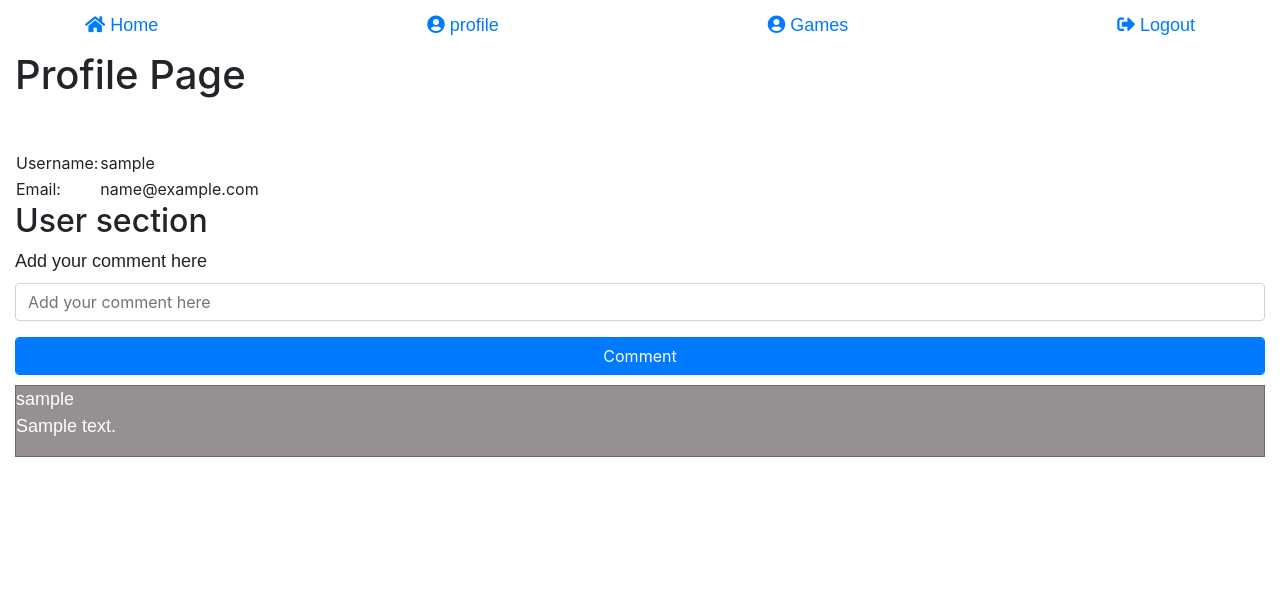
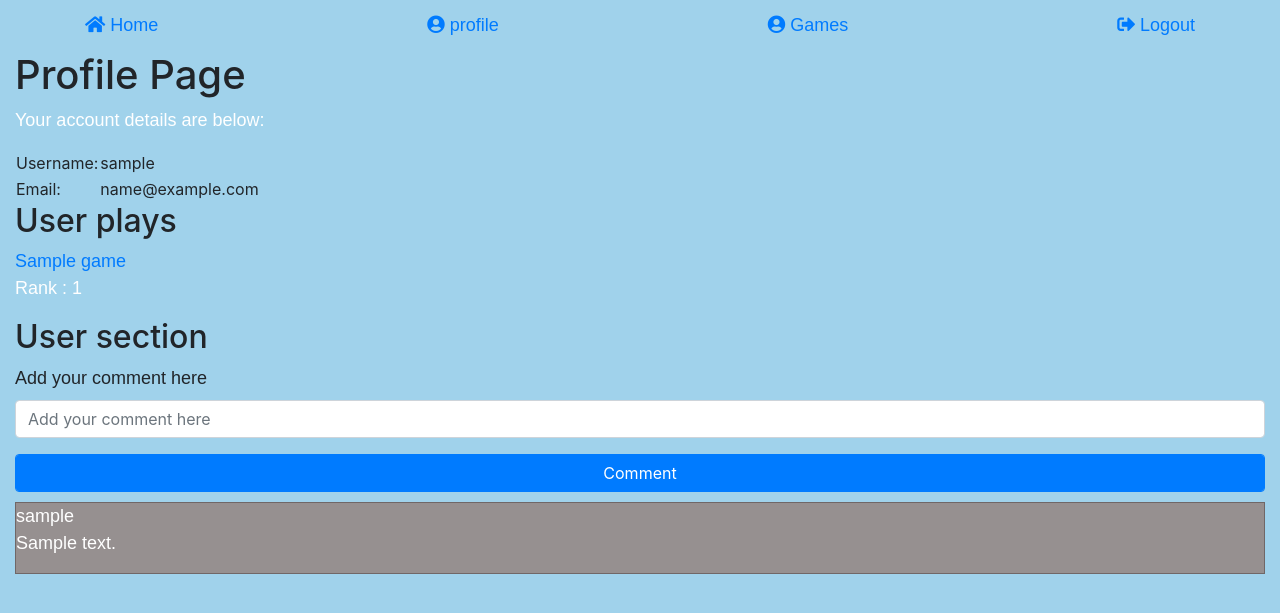
Before and after one commit to VedranNejedly/IIP-gamers-social-app, a Flask app: a page that uses templates/profile.html in a window 1280 px wide. Shown: the top 613 px of the page. Run offline with Flask 2, Linux system fonts and the light colour scheme; the visitor is signed in with stand-in values (Sample User, id 1); a database or web service that is not in the repository returns one stand-in record (values such as "Sample title"); some libraries are stand-ins or nearby versions.

Commit message:
Ranking system for games, when user sets his rank in game, it is shown on his profile that the user plays the game, admin can add rank for the game

```diff
--- a/app.py
+++ b/app.py
@@ -144,8 +144,12 @@
     if 'loggedin' in session:
         cursor.execute('SELECT * FROM users WHERE username = %s', [username])
         account = cursor.fetchone()
+        cursor.execute('SELECT * FROM games')
+        games = cursor.fetchall()
         cursor.execute('SELECT * FROM users')
         users = cursor.fetchall()
+        cursor.execute('SELECT * FROM user_plays WHERE user_id =%s',(account[0],))
+        user_plays = cursor.fetchall()
         cursor.execute('SELECT * FROM profile_comments WHERE target_id = %s', [account['id']])
         comments = cursor.fetchall()
         if request.method == 'POST' and 'comment' in request.form:
@@ -154,7 +158,7 @@
             conn.commit()
 
         # Show the profile page with account info
-        return render_template('profile.html', account=account,comments=comments,users=users)
+        return render_template('profile.html', account=account,comments=comments,users=users,user_plays=user_plays,games=games)
     # User is not loggedin redirect to login page
 
 
@@ -176,6 +180,26 @@
         cursor.execute('SELECT * FROM profile_comments where target_id = %s', [account['id']])
         comments = cursor.fetchall()
         return render_template('profile.html',account=account,comments=comments,users=users)
+
+
+@app.route('/games/<title>',methods=['GET', 'POST'])
+def addcomment(title):
+    cursor = conn.cursor(cursor_factory=psycopg2.extras.DictCursor)
+    cursor.execute('SELECT * FROM games WHERE title = %s', (title,))
+    game = cursor.fetchone()
+    cursor.execute('SELECT * FROM users')
+    users = cursor.fetchall()
+    cursor.execute('SELECT * FROM game_comments WHERE game_id = %s', [game[0]])
+    comments = cursor.fetchall()
+    if request.method == 'POST' and 'comment' in request.form:
+        # Create variables for easy access
+        comment = request.form['comment']
+        # Check if game exists
+        cursor.execute("INSERT INTO game_comments (comment, user_id, game_id) VALUES (%s,%s,%s)", (comment, session['id'], game[0]))
+        conn.commit()
+        cursor.execute('SELECT * FROM game_comments where game_id = %s', [game[0]])
+        comments = cursor.fetchall()
+        return render_template('game.html',game=game,comments=comments,users=users)
 
 
 
@@ -225,21 +249,58 @@
     return render_template('add-game.html')
 
 
-@app.route('/games/<title>')
+@app.route('/games/<title>',methods=['GET', 'POST'])
 def profile_by_title(title):
     cursor = conn.cursor(cursor_factory=psycopg2.extras.DictCursor)
     # Check if user is loggedin
+
+
     if 'loggedin' in session:
         cursor.execute('SELECT * FROM games WHERE title = %s', [title])
         game = cursor.fetchone()
         cursor.execute('SELECT * FROM game_comments WHERE game_id = %s', [game[0]])
         comments = cursor.fetchall()
-        print(comments)
+        cursor.execute('SELECT * FROM ranks WHERE game_id = %s', [game[0]])
+        ranks = cursor.fetchall()
         cursor.execute('SELECT * FROM users')
         users = cursor.fetchall()
-        return render_template('game.html', game=game,comments=comments,users=users)
+        #     # Create variables for easy access
+        #     rank = request.form['rank']
+        #     cursor.execute('SELECT * FROM user_plays WHERE user_id   = %s', [session['id']])
+        #     flag = cursor.fetchall()
+        #     print("flag flag flag")
+        #     print(flag)
+        #     cursor.execute("INSERT INTO user_plays (user_id,game_id, rank) VALUES (%s,%s,%s)", (session['id'], game[0], rank))
+        #     conn.commit()
+        #     return redirect(url_for('games'))
+
+
+        return render_template('game.html', game=game,comments=comments,users=users,ranks=ranks)
     # User is not loggedin redirect to login page
     return redirect(url_for('login'))
+
+
+@app.route('/games/<title>/set-rank',methods=['GET', 'POST'])
+def setRank(title):
+    cursor = conn.cursor(cursor_factory=psycopg2.extras.DictCursor)
+    cursor.execute('SELECT * FROM games WHERE title = %s', [title])
+    game = cursor.fetchone()
+    cursor.execute('SELECT * FROM ranks WHERE game_id = %s', [game[0]])
+    ranks = cursor.fetchall()
+    if request.method == 'POST' and 'rank' in request.form:
+        cursor.execute("SELECT * FROM user_plays WHERE user_id =%s",[session['id']])
+        flag = cursor.fetchone()
+        rank = request.form['rank']
+        if flag[0]:
+            cursor.execute("UPDATE user_plays SET rank = %s WHERE user_id=%s",[rank,session['id']])
+            conn.commit()
+            return redirect(url_for('profile_by_title',title = title))
+        else:
+            cursor.execute("INSERT INTO user_plays (user_id,game_id, rank) VALUES (%s,%s,%s)", (session['id'], game[0], rank))
+            conn.commit()
+            return redirect(url_for('profile_by_title',title = title))
+    return render_template('set-rank.html',game=game,ranks = ranks)
+
 
 @app.route('/games/<title>/guides')
 def getGuides(title):
@@ -299,38 +360,6 @@
     return render_template('add-guide.html',title=title)
 
 
-
-
-
-
-@app.route('/games/<title>',methods=['GET', 'POST'])
-def addcomment(title):
-    cursor = conn.cursor(cursor_factory=psycopg2.extras.DictCursor)
-    if request.method == 'POST' and 'comment' in request.form:
-        # Create variables for easy access
-        comment = request.form['comment']
-        #Check if game exists
-        cursor.execute('SELECT * FROM games WHERE title = %s', (title,))
-        game = cursor.fetchone()
-        print(game)
-        cursor.execute("INSERT INTO game_comments (comment, game_id, user_id) VALUES (%s,%s,%s)", (comment, game[0], session['id']))
-        conn.commit()
-        cursor.execute('SELECT * FROM game_comments WHERE game_id = %s', [game[0]])
-        print(game)
-        comments = cursor.fetchall()
-        # # If account exists show error and validation checks
-        # if game:
-        #     flash('Game already exists!')
-        # else:
-        #     # Game doesnt exists and the form data is valid, now insert new game into games table
-        #     cursor.execute("INSERT INTO games (title, description, genre,release_date) VALUES (%s,%s,%s,%s)", (title, description, genre,release_date))
-        #     conn.commit()
-        #     return redirect(url_for('games'))
-        return render_template('game.html',game=game,comments=comments)
-
-
-
-
 @app.route('/remove-game',methods=['GET', 'POST'])
 def removegame():
     cursor = conn.cursor(cursor_factory=psycopg2.extras.DictCursor)
@@ -346,5 +375,23 @@
     return render_template('remove_game.html',listofgames=listofgames)
 
 
+@app.route('/add-ranks',methods=['GET', 'POST'])
+def addRanks():
+    cursor = conn.cursor(cursor_factory=psycopg2.extras.DictCursor)
+    cursor.execute('SELECT * FROM games')
+    listofgames = cursor.fetchall()
+    if request.method == 'POST' and 'title' in request.form and 'rank' in request.form:
+        title = request.form['title']
+        rank = request.form['rank']
+        cursor.execute('SELECT * FROM games WHERE title = %s', (title,))
+        game = cursor.fetchone()
+        if rank and title:
+            cursor.execute("INSERT INTO ranks (rank_name, game_id) VALUES (%s,%s)", (rank, game[0]))
+            conn.commit()
+        return redirect(url_for('games'))
+    return render_template('add-ranks.html',listofgames=listofgames)
+
+
+
 if __name__ == "__main__":
     app.run(debug=True)
--- /dev/null
+++ b/static/css/card.css
@@ -0,0 +1,3 @@
+.card-body{
+    background-color: #e5eaf5;
+}
--- a/static/css/style.css
+++ b/static/css/style.css
@@ -2,10 +2,12 @@
 @import "game.css";
 @import "typography.css";
 @import "comments.css";
+@import "card.css";
 
 
-
-
+.container-fluid,nav,html{
+    background-color:  #a0d2eb;
+}
 li{
     list-style-type: none;
 }
--- a/templates/games.html
+++ b/templates/games.html
@@ -9,6 +9,8 @@
 
 <a class="py-2 d-none d-md-inline-block" href="{{ url_for('addgame') }}">Add Game</a>
 <a class="py-2 d-none d-md-inline-block" href="{{ url_for('removegame') }}">Remove game</a>
+<a class="py-2 d-none d-md-inline-block" href="{{ url_for('addRanks') }}">Add ranks to game</a>
+
 
 
 {% endif %}
--- a/templates/profile.html
+++ b/templates/profile.html
@@ -28,6 +28,21 @@
             </tr>
         </table>
     </div>
+
+
+    <div class="user-plays">
+        <h2>User plays</h2>
+        {% for up in user_plays %}
+            {% for game in games %}
+                {% if game.id == up.game_id %}
+                <a href="/games/{{game.title}}">{{game.title}}</a>
+                <p>Rank : {{up.rank}}</p>
+                {% endif %}
+            {% endfor %}
+        {% endfor %}
+    </div>
+
+
     <h2>User section</h2>
     <form action="{{ url_for('profileComment',  username= account.username) }}" method="post" autocomplete="off">
         <div class="form-group">
```
Also changed, not shown: templates/add-ranks.html (added, +29 -0 lines), templates/game.html (+1 -45 lines), templates/set-rank.html (added, +21 -0 lines).
